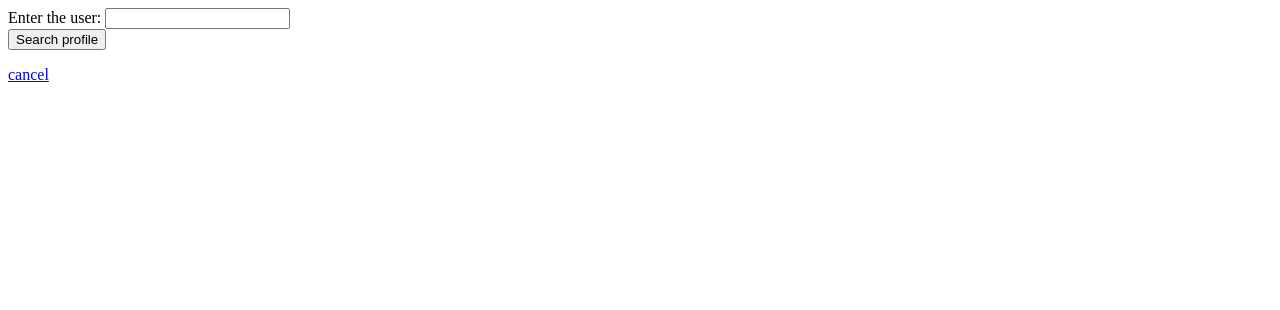
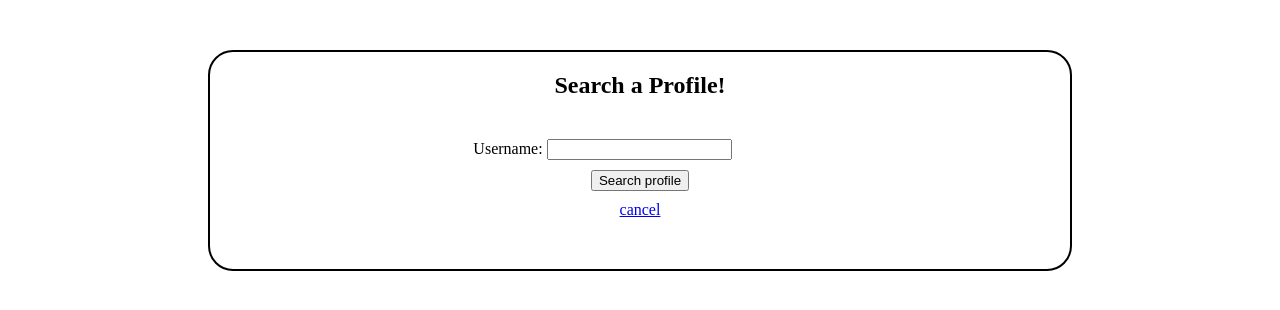
Before and after one commit to wornsoulbit/FinalProjectECom, a PHP site: the page made by FinalProject/app/views/Profile/searchProfile.php in a window 1280 px wide. Shown: the top 310 px of the page. Run offline with PHP 8.4, Linux system fonts and the light colour scheme; tables that the repository leaves empty hold one stand-in row (values such as "Sample post"); the template is opened without the code that fills it: most values are stand-ins (such as "Sample title", 1, 10 or a date in 2020); some libraries are stand-ins or nearby versions.

Commit message:
added css styling to searchPage

```diff
--- /dev/null
+++ b/FinalProject/CSS/ProfileCss/searchPage.css
@@ -0,0 +1,23 @@
+#container {
+    text-align: center;
+    margin-top: 50px;
+    margin-left: 200px;
+    margin-right: 200px;
+    padding-bottom: 50px;
+    border: solid;
+    border-width: 2px;
+    border-radius: 25px;
+}
+
+#form {
+    padding-top: 20px;
+}
+
+#searchButton {
+    margin-top: 10px;
+    margin-bottom: 10px;
+}
+
+#searchField {
+    margin-right: 75px;
+}
--- a/FinalProject/app/views/Profile/searchProfile.php
+++ b/FinalProject/app/views/Profile/searchProfile.php
@@ -1,11 +1,15 @@
+<!DOCTYPE html>
 <html>
 <head>
 	<title>Search a user</title>
+	<link rel="stylesheet" href="<?=BASE?>/CSS/ProfileCss/searchPage.css">
 </head>
 <body>
-	<form method="post" action="">
-		<label>Enter the user: <input type="text" name="searchProfile" /></label><br />
-		<input type="submit" name="action" value="Search profile" />
+	<div id="container">
+		<h2>Search a Profile!</h2>
+		<form method="post" action="" id="form">
+			<label id="searchField">Username: <input type="text" name="searchProfile" /></label><br />
+			<input type="submit" name="action" value="Search profile" id="searchButton"/>
 
 		</form>
 
@@ -16,6 +20,6 @@
 				echo "<a href=\"" . BASE . "/Default/index/\">cancel</a>";
 			}
 		?>
-
+	</div>
 </body>
 </html>
```
Lines whose indentation alone changed are shown as unchanged.
